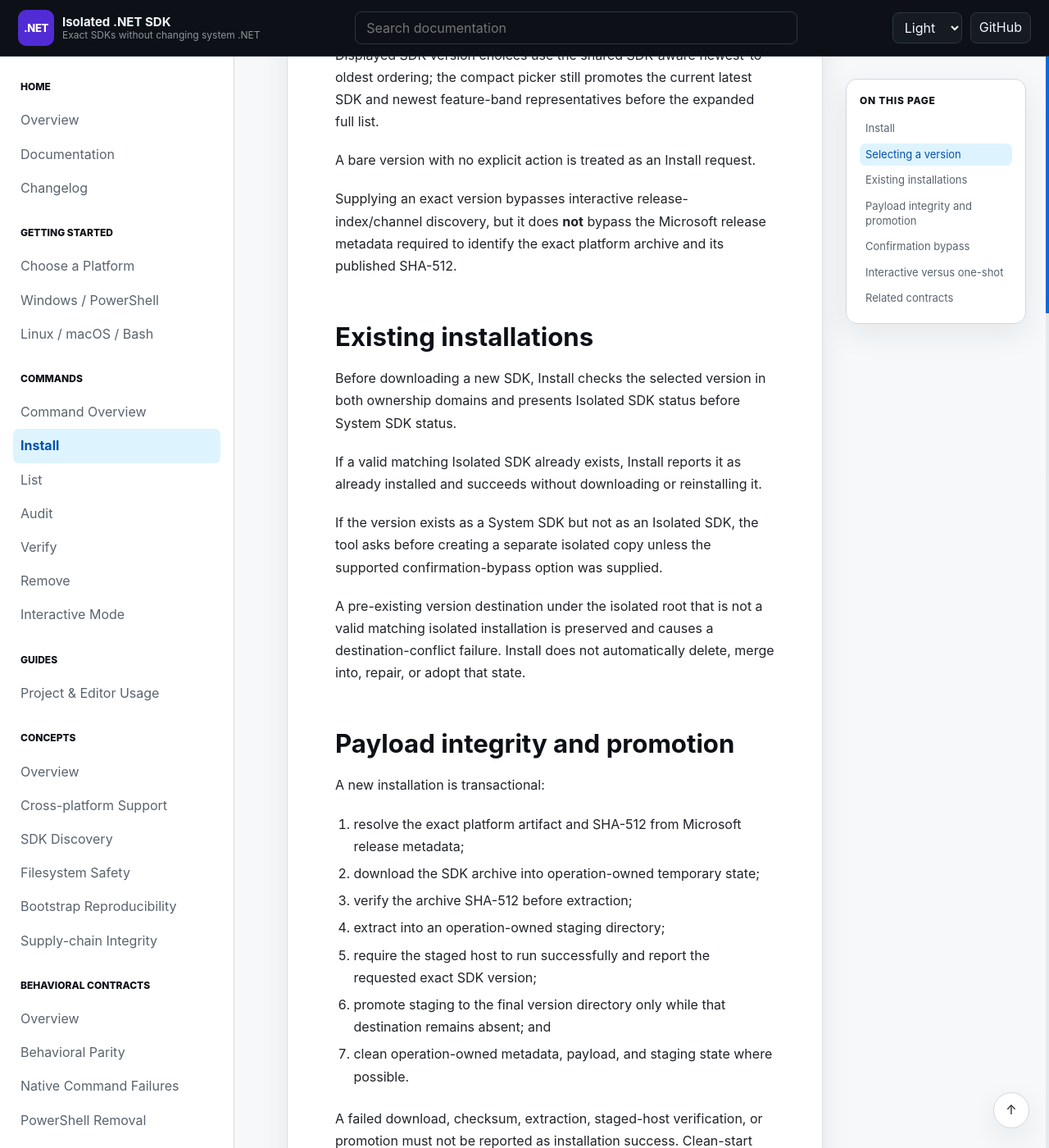
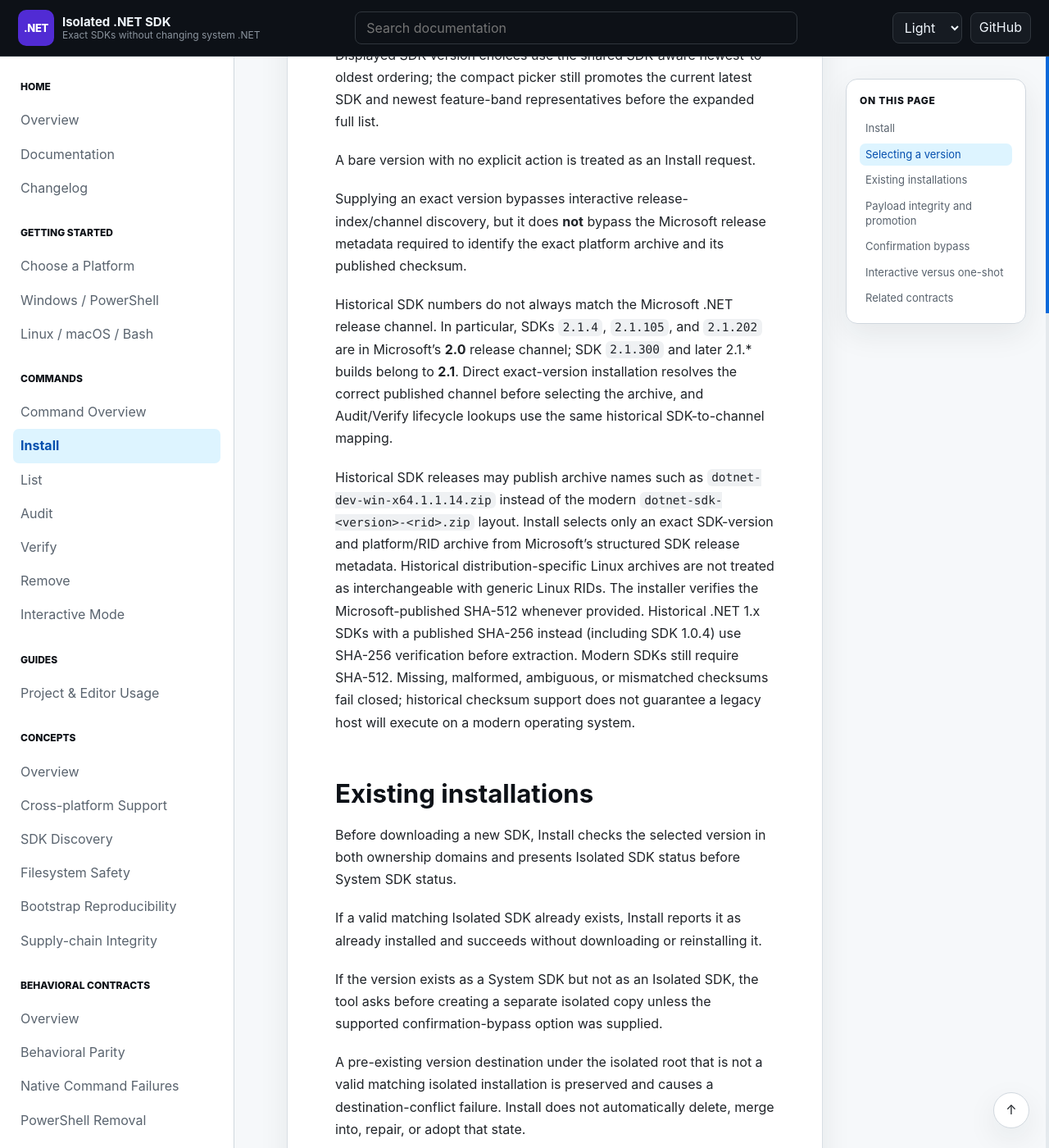
Before and after one commit to infoconex/isolated-dotnet-sdk, a Jekyll site: the page built from docs/commands/install.md, in a window 1280 px wide and 1400 px high, scrolled down 612 px. Shown: the whole window at 82% size. Built offline with Jekyll 4.4.1, drawn with Linux system fonts in a browser that asks for light colours; our own code applies the rules of GitHub Pages for plain Markdown files; some of the changed text lies outside the part shown.

Commit message:
fix: support historical .NET SDK installation compatibility (#167)
Refs #162

Support 1.x historical SDK archives and approved 1.x published SHA-256 digests. Resolve early 2.1 SDK releases through .NET Core 2.0 channel metadata and verify historical hosts by exact SDK version and isolated SDK Base Path. Preserve SHA-512 for 2.x and later, transactional integrity, and PowerShell/Bash parity.

```diff
--- a/docs/commands/install.md
+++ b/docs/commands/install.md
@@ -16,7 +16,11 @@
 
 A bare version with no explicit action is treated as an Install request.
 
-Supplying an exact version bypasses interactive release-index/channel discovery, but it does **not** bypass the Microsoft release metadata required to identify the exact platform archive and its published SHA-512.
+Supplying an exact version bypasses interactive release-index/channel discovery, but it does **not** bypass the Microsoft release metadata required to identify the exact platform archive and its published checksum.
+
+Historical SDK numbers do not always match the Microsoft .NET release channel. In particular, SDKs `2.1.4`, `2.1.105`, and `2.1.202` are in Microsoft's **2.0** release channel; SDK `2.1.300` and later 2.1.* builds belong to **2.1**. Direct exact-version installation resolves the correct published channel before selecting the archive, and Audit/Verify lifecycle lookups use the same historical SDK-to-channel mapping.
+
+Historical SDK releases may publish archive names such as `dotnet-dev-win-x64.1.1.14.zip` instead of the modern `dotnet-sdk-<version>-<rid>.zip` layout. Install selects only an exact SDK-version and platform/RID archive from Microsoft's structured SDK release metadata. Historical distribution-specific Linux archives are not treated as interchangeable with generic Linux RIDs. The installer verifies the Microsoft-published SHA-512 whenever provided. Historical .NET 1.x SDKs with a published SHA-256 instead (including SDK 1.0.4) use SHA-256 verification before extraction. Modern SDKs still require SHA-512. Missing, malformed, ambiguous, or mismatched checksums fail closed; historical checksum support does not guarantee a legacy host will execute on a modern operating system.
 
 ## Existing installations
 
@@ -32,11 +36,11 @@
 
 A new installation is transactional:
 
-1. resolve the exact platform artifact and SHA-512 from Microsoft release metadata;
+1. resolve the exact platform artifact and its supported published checksum algorithm (SHA-512, or SHA-256 for historical .NET 1.x SDKs only) from Microsoft release metadata;
 2. download the SDK archive into operation-owned temporary state;
-3. verify the archive SHA-512 before extraction;
+3. verify the archive using that Microsoft-published checksum before extraction;
 4. extract into an operation-owned staging directory;
-5. require the staged host to run successfully and report the requested exact SDK version;
+5. require the staged host to run successfully and prove the requested exact SDK version. Historical .NET Core 1.x and early 2.x SDK hosts (2.0.* and 2.1.* before 2.1.300) cannot reliably support `--list-sdks`. Instead, they must report the exact requested `--version` and an SDK `Base Path` inside the staged SDK's own `sdk/<version>` directory with `--info`. These checks use a private pinned `global.json` and disabled multilevel lookup to prevent accepting a system SDK; temporary verification files are removed. SDK 2.1.300+ and later hosts retain `--list-sdks` verification;
 6. promote staging to the final version directory only while that destination remains absent; and
 7. clean operation-owned metadata, payload, and staging state where possible.
 
```
Also changed, not shown: docs/concepts/sdk-discovery.md (+4 -4 lines), docs/concepts/supply-chain-integrity.md (+5 -5 lines), docs/contracts/native-command-failures.md (+6 -6 lines), 10 other files.
